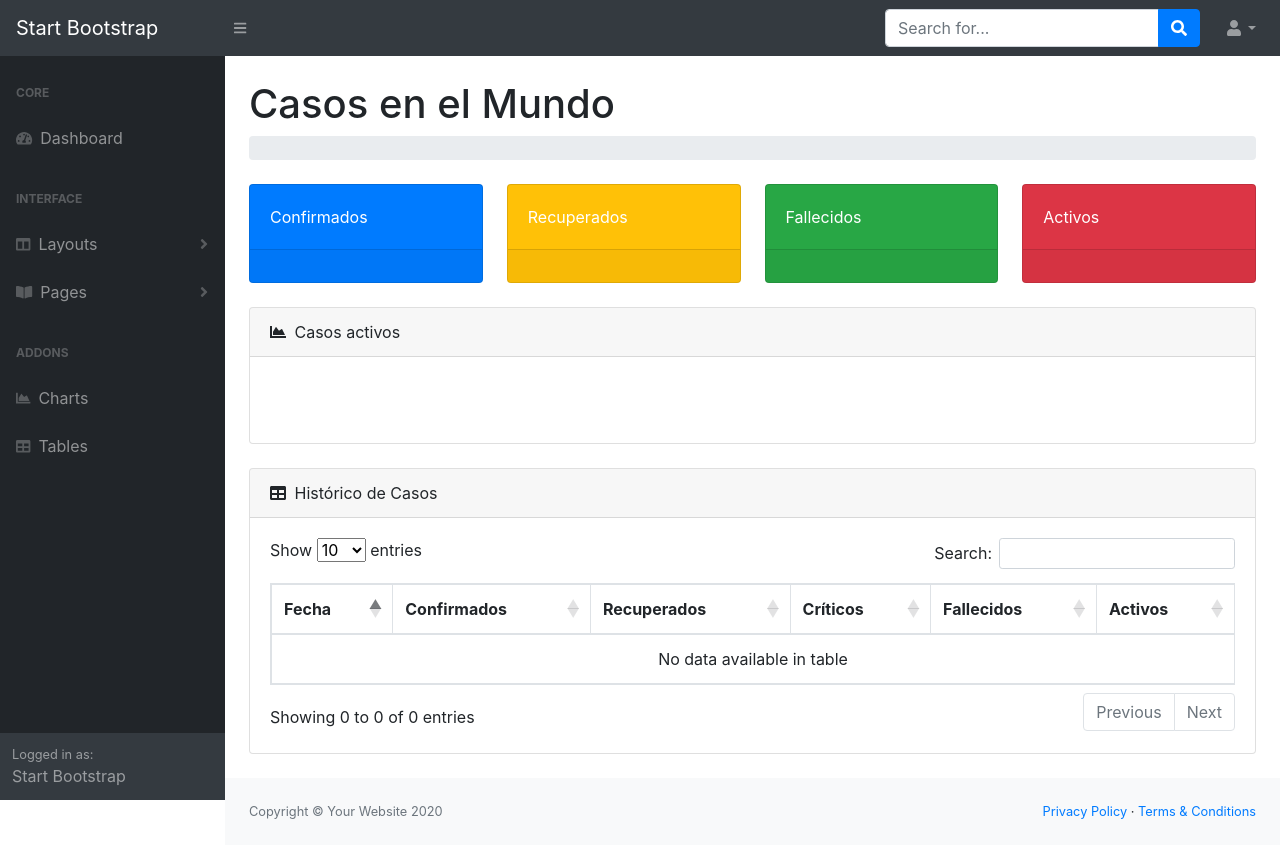
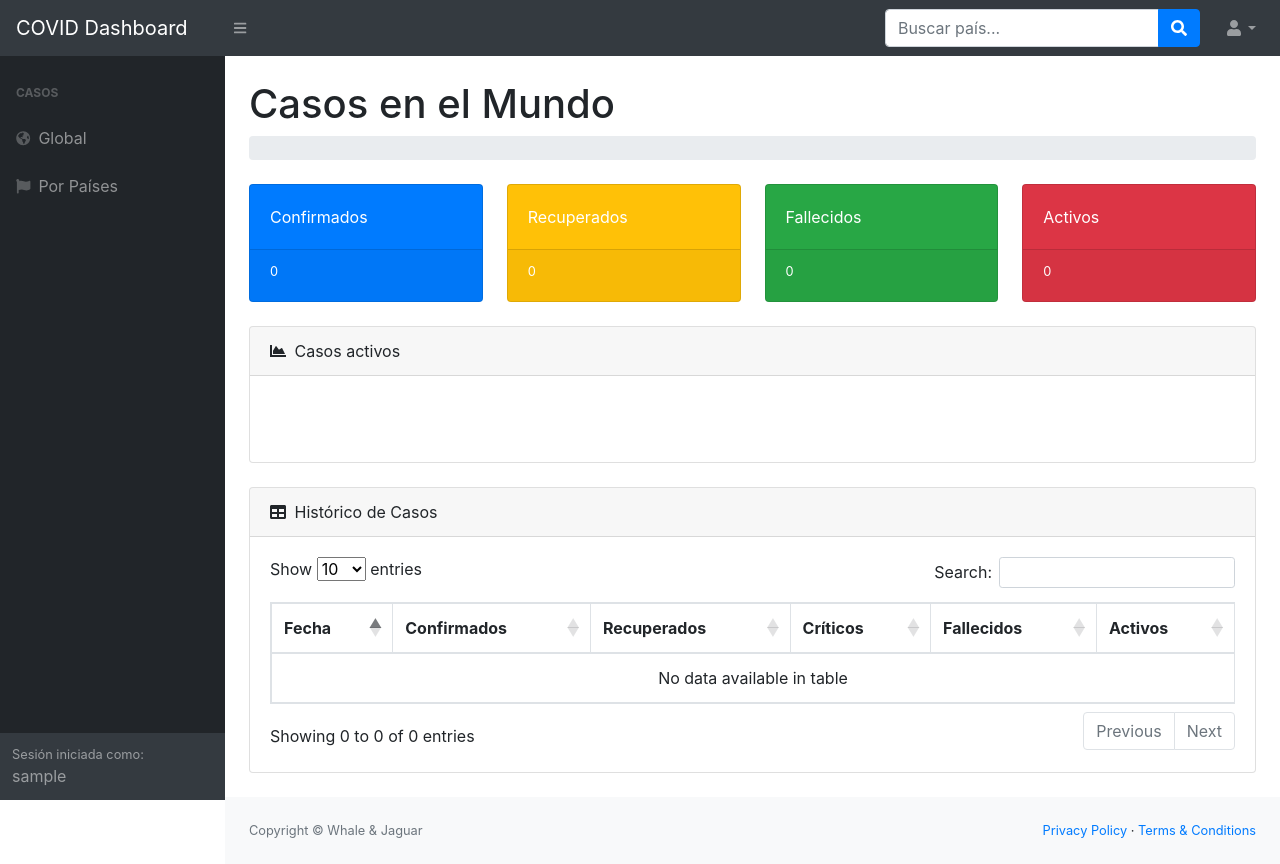
Before and after one commit to SSCastanedaC/dashboardcovid, a Django app: page /cases/home in a window 1280 px wide. Before the commit the page ends 819 px from the top, so only its background shows below. Run offline with Django 3.2, Linux system fonts and the light colour scheme; the visitor is signed in with stand-in values (Sample User, id 1); data that the repository does not hold is empty; parts of the project's set-up code (start-up, migrations or seed data) failed here and were passed over; some libraries are stand-ins or nearby versions.

Commit message:
feat Configurar Logout + Master Page

```diff
--- a/dashboardcovid/settings.py
+++ b/dashboardcovid/settings.py
@@ -37,6 +37,7 @@ INSTALLED_APPS = [
     'django.contrib.sessions',
     'django.contrib.messages',
     'django.contrib.staticfiles',
+    'django.contrib.humanize',
     'apps.cases',
     'apps.countries',
 ]
@@ -127,3 +128,8 @@ STATIC_URL = '/static/'
 STATIC_ROOT = os.path.join(BASE_DIR, 'staticfiles')
 STATIC_URL = '/static/'
 STATICFILES_DIRS = (os.path.join(BASE_DIR, 'templates/static'),)
+
+headers_rapidapi = {
+    'x-rapidapi-key': "dc94ab56dcmshfa9f4aa92abbe8fp172759jsne47737395746",
+    'x-rapidapi-host': "covid-19-data.p.rapidapi.com"
+}
--- a/dashboardcovid/urls.py
+++ b/dashboardcovid/urls.py
@@ -13,6 +13,8 @@ Including another URLconf
     1. Import the include() function: from django.urls import include, path
     2. Add a URL to urlpatterns:  path('blog/', include('blog.urls'))
 """
+
+from django.conf import settings
 from django.contrib import admin
 from django.urls import include, path
 from django.contrib.auth import views as auth_views
@@ -20,5 +22,6 @@ from django.contrib.auth import views as auth_views
 urlpatterns = [
     path('admin/', admin.site.urls),
     path('accounts/login/', auth_views.LoginView.as_view(template_name='web/login.html'), name='login'),
+    path('accounts/logout/', auth_views.LogoutView.as_view(), {'next_page': settings.LOGOUT_REDIRECT_URL}, name='logout'),
     path('cases/', include(('apps.cases.urls', 'cases'), namespace='cases'))
 ]
--- a/templates/web/master.html
+++ b/templates/web/master.html
@@ -8,19 +8,19 @@
         <meta name="viewport" content="width=device-width, initial-scale=1, shrink-to-fit=no" />
         <meta name="description" content="" />
         <meta name="author" content="" />
-        <title>Dashboard - SB Admin</title>
+        <title>COVID Dashboard</title>
         <link href="{% static 'css/styles.css' %}" rel="stylesheet" />
         <link href="https://cdn.datatables.net/1.10.20/css/dataTables.bootstrap4.min.css" rel="stylesheet" crossorigin="anonymous" />
         <script src="https://cdnjs.cloudflare.com/ajax/libs/font-awesome/5.15.1/js/all.min.js" crossorigin="anonymous"></script>
     </head>
     <body class="sb-nav-fixed">
         <nav class="sb-topnav navbar navbar-expand navbar-dark bg-dark">
-            <a class="navbar-brand" href="index.html">Start Bootstrap</a>
+            <a class="navbar-brand" href="index.html">COVID Dashboard</a>
             <button class="btn btn-link btn-sm order-1 order-lg-0" id="sidebarToggle" href="#"><i class="fas fa-bars"></i></button>
             <!-- Navbar Search-->
             <form class="d-none d-md-inline-block form-inline ml-auto mr-0 mr-md-3 my-2 my-md-0">
                 <div class="input-group">
-                    <input class="form-control" type="text" placeholder="Search for..." aria-label="Search" aria-describedby="basic-addon2" />
+                    <input class="form-control" type="text" placeholder="Buscar país..." aria-label="Search" aria-describedby="basic-addon2" />
                     <div class="input-group-append">
                         <button class="btn btn-primary" type="button"><i class="fas fa-search"></i></button>
                     </div>
@@ -31,10 +31,7 @@
                 <li class="nav-item dropdown">
                     <a class="nav-link dropdown-toggle" id="userDropdown" href="#" role="button" data-toggle="dropdown" aria-haspopup="true" aria-expanded="false"><i class="fas fa-user fa-fw"></i></a>
                     <div class="dropdown-menu dropdown-menu-right" aria-labelledby="userDropdown">
-                        <a class="dropdown-item" href="#">Settings</a>
-                        <a class="dropdown-item" href="#">Activity Log</a>
-                        <div class="dropdown-divider"></div>
-                        <a class="dropdown-item" href="login.html">Logout</a>
+                        <a class="dropdown-item" href="{% url 'logout' %}">Salir</a>
                     </div>
                 </li>
             </ul>
@@ -44,68 +41,20 @@
                 <nav class="sb-sidenav accordion sb-sidenav-dark" id="sidenavAccordion">
                     <div class="sb-sidenav-menu">
                         <div class="nav">
-                            <div class="sb-sidenav-menu-heading">Core</div>
+                            <div class="sb-sidenav-menu-heading">Casos</div>
                             <a class="nav-link" href="index.html">
-                                <div class="sb-nav-link-icon"><i class="fas fa-tachometer-alt"></i></div>
-                                Dashboard
+                                <div class="sb-nav-link-icon"><i class="fas fa-globe-americas"></i></div>
+                                Global
                             </a>
-                            <div class="sb-sidenav-menu-heading">Interface</div>
-                            <a class="nav-link collapsed" href="#" data-toggle="collapse" data-target="#collapseLayouts" aria-expanded="false" aria-controls="collapseLayouts">
-                                <div class="sb-nav-link-icon"><i class="fas fa-columns"></i></div>
-                                Layouts
-                                <div class="sb-sidenav-collapse-arrow"><i class="fas fa-angle-down"></i></div>
-                            </a>
-                            <div class="collapse" id="collapseLayouts" aria-labelledby="headingOne" data-parent="#sidenavAccordion">
-                                <nav class="sb-sidenav-menu-nested nav">
-                                    <a class="nav-link" href="layout-static.html">Static Navigation</a>
-                                    <a class="nav-link" href="layout-sidenav-light.html">Light Sidenav</a>
-                                </nav>
-                            </div>
-                            <a class="nav-link collapsed" href="#" data-toggle="collapse" data-target="#collapsePages" aria-expanded="false" aria-controls="collapsePages">
-                                <div class="sb-nav-link-icon"><i class="fas fa-book-open"></i></div>
-                                Pages
-                                <div class="sb-sidenav-collapse-arrow"><i class="fas fa-angle-down"></i></div>
-                            </a>
-                            <div class="collapse" id="collapsePages" aria-labelledby="headingTwo" data-parent="#sidenavAccordion">
-                                <nav class="sb-sidenav-menu-nested nav accordion" id="sidenavAccordionPages">
-                                    <a class="nav-link collapsed" href="#" data-toggle="collapse" data-target="#pagesCollapseAuth" aria-expanded="false" aria-controls="pagesCollapseAuth">
-                                        Authentication
-                                        <div class="sb-sidenav-collapse-arrow"><i class="fas fa-angle-down"></i></div>
-                                    </a>
-                                    <div class="collapse" id="pagesCollapseAuth" aria-labelledby="headingOne" data-parent="#sidenavAccordionPages">
-                                        <nav class="sb-sidenav-menu-nested nav">
-                                            <a class="nav-link" href="login.html">Login</a>
-                                            <a class="nav-link" href="register.html">Register</a>
-                                            <a class="nav-link" href="password.html">Forgot Password</a>
-                                        </nav>
-                                    </div>
-                                    <a class="nav-link collapsed" href="#" data-toggle="collapse" data-target="#pagesCollapseError" aria-expanded="false" aria-controls="pagesCollapseError">
-                                        Error
-                                        <div class="sb-sidenav-collapse-arrow"><i class="fas fa-angle-down"></i></div>
-                                    </a>
-                                    <div class="collapse" id="pagesCollapseError" aria-labelledby="headingOne" data-parent="#sidenavAccordionPages">
-                                        <nav class="sb-sidenav-menu-nested nav">
-                                            <a class="nav-link" href="401.html">401 Page</a>
-                                            <a class="nav-link" href="404.html">404 Page</a>
-                                            <a class="nav-link" href="500.html">500 Page</a>
-                                        </nav>
-                                    </div>
-                                </nav>
-                            </div>
-                            <div class="sb-sidenav-menu-heading">Addons</div>
-                            <a class="nav-link" href="charts.html">
-                                <div class="sb-nav-link-icon"><i class="fas fa-chart-area"></i></div>
-                                Charts
-                            </a>
-                            <a class="nav-link" href="tables.html">
-                                <div class="sb-nav-link-icon"><i class="fas fa-table"></i></div>
-                                Tables
+                            <a class="nav-link" href="index.html">
+                                <div class="sb-nav-link-icon"><i class="fas fa-flag"></i></div>
+                                Por Países
                             </a>
                         </div>
                     </div>
                     <div class="sb-sidenav-footer">
-                        <div class="small">Logged in as:</div>
-                        Start Bootstrap
+                        <div class="small">Sesión iniciada como:</div>
+                        {{user.username}}
                     </div>
                 </nav>
             </div>
@@ -117,7 +66,7 @@
                 <footer class="py-4 bg-light mt-auto">
                     <div class="container-fluid">
                         <div class="d-flex align-items-center justify-content-between small">
-                            <div class="text-muted">Copyright &copy; Your Website 2020</div>
+                            <div class="text-muted">Copyright &copy; Whale & Jaguar</div>
                             <div>
                                 <a href="#">Privacy Policy</a>
                                 &middot;
@@ -137,5 +86,7 @@
         <script src="https://cdn.datatables.net/1.10.20/js/jquery.dataTables.min.js" crossorigin="anonymous"></script>
         <script src="https://cdn.datatables.net/1.10.20/js/dataTables.bootstrap4.min.js" crossorigin="anonymous"></script>
         <script src="{% static 'assets/demo/datatables-demo.js' %}"></script>
+        {% block scripts %}
+        {% endblock %}
     </body>
 </html>
```
